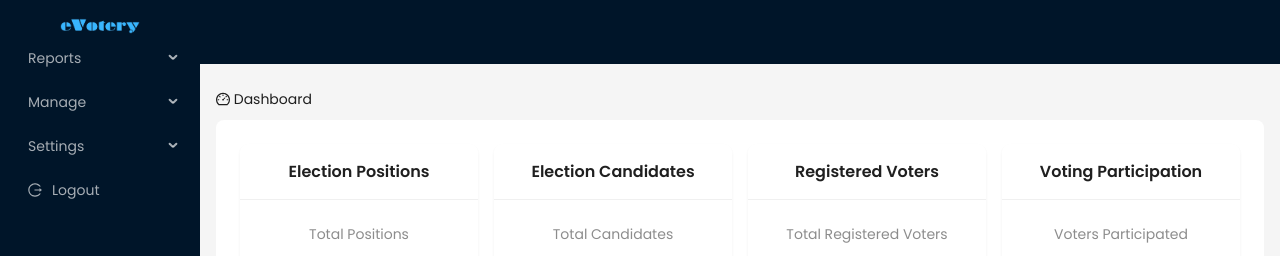
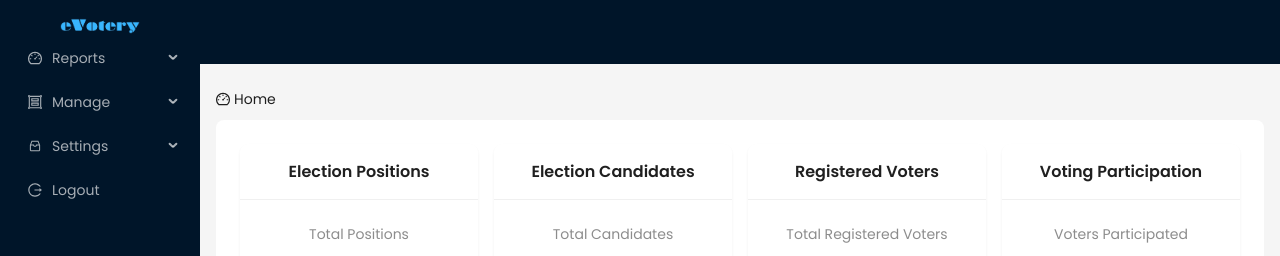
Before and after one commit to JM-creater/eVotery, a React (Vite) app in the folder Frontend/OnlineVotingSystem.Frontend/: page /admin-main in a window 1280 px wide. Shown: the top 256 px of the page. Built offline with nearby package versions, Linux system fonts and the light colour scheme; the HTML template or start-up script is replaced by a standard one.

Commit message:
Updated Admin_MIan.tsx and Voter_MainPage.tsx

```diff
--- a/Frontend/OnlineVotingSystem.Frontend/src/components/Login.tsx
+++ b/Frontend/OnlineVotingSystem.Frontend/src/components/Login.tsx
@@ -173,9 +173,9 @@ const Login: React.FC = () => {
                         </Form.Item>
 
                         <Link to={'/reset-password'}>
-                            <a className="login-form-forgot">
+                            <div className="login-form-forgot">
                                 Forgot password
-                            </a>
+                            </div>
                         </Link>
                     </div>
                 </Form.Item>
@@ -198,7 +198,7 @@ const Login: React.FC = () => {
                             <span className='title-no-account'>No account?</span>
 
                             <Link to={'/register-page'}>
-                                <a className='register-title'>Register now!</a>
+                                <div className='register-title'>Register now!</div>
                             </Link>
                         </div>
                     </div>
--- a/Frontend/OnlineVotingSystem.Frontend/src/components/admin/Admin_Main.css
+++ b/Frontend/OnlineVotingSystem.Frontend/src/components/admin/Admin_Main.css
@@ -27,3 +27,8 @@
     margin-left: 10px;
     font-size: 15px;
 }
+
+.breadcrumb-item-admin:hover {
+    text-decoration: underline;
+    cursor: pointer;
+}
--- a/Frontend/OnlineVotingSystem.Frontend/src/components/admin/Admin_Main.tsx
+++ b/Frontend/OnlineVotingSystem.Frontend/src/components/admin/Admin_Main.tsx
@@ -1,5 +1,5 @@
 import React, { useEffect, useState } from 'react';
-import { Badge, Breadcrumb, Layout, Menu, theme } from 'antd';
+import { Badge, Breadcrumb, Layout, Menu, MenuProps, theme } from 'antd';
 import '../admin/Admin_Main.css'
 import { useNavigate } from 'react-router-dom';
 import Logo from '../../assets/samples/Logo.png'
@@ -31,13 +31,13 @@ type AdminType = {
   voterImages?: string;
 }
 
-const { Header, Content, Sider } = Layout;
+const { Header, Content, Sider, Footer } = Layout;
 
 const GETVOTERS_COUNT_URL = 'https://localhost:7196/User/get-voters';
 
 const Admin_Main: React.FC = () => {
 
-  const [selectedItemMenu, setSelectedItemMenu] = useState<string>('1');
+  const [selectedItemMenu, setSelectedItemMenu] = useState<number>(1);
   const [admin, setAdmin] = useState<AdminType | null>(null);
   const [countVoters, setCountVoters] = useState<number>(0);
   const navigate = useNavigate();
@@ -52,7 +52,7 @@ const Admin_Main: React.FC = () => {
     navigate('/');
   };
 
-  const handleMenuClick = (menuItem: string) => {
+  const handleMenuClick = (menuItem: number) => {
     setSelectedItemMenu(menuItem);
   };
 
@@ -88,28 +88,107 @@ const Admin_Main: React.FC = () => {
 
   const renderComponent = () => {
     switch (selectedItemMenu) {
-      case '1':
+      case 1:
         return <Admin_Dashboard/>
-      case '2':
+      case 2:
         return <Admin_Votes/>
-      case '3':
+      case 3:
         return <Admin_VotersList/>
-      case '4':
+      case 4:
         return <Admin_Position/>
-      case '5':
+      case 5:
         return <Admin_Candidates/>
-      case '6':
+      case 6:
         return <Admin_Party/>
-      case '7':
+      case 7:
         return <Admin_BallotPosition/>
-      case '8':
+      case 8:
         return <Admin_ElectionTitle/>
-      case '9':
+      case 9:
         return <Admin_Profile/>
       default:
         return null;
     }
   };
+
+  const items: MenuProps['items'] = [
+    {
+      key: 'reports',
+      label: 'Reports',
+      icon: <DashboardOutlined />,
+      children: [
+        {
+          key: '1',
+          label: 'Dashboard',
+          icon: <DashboardOutlined />
+        },
+        {
+          key: '2',
+          label: 'Votes',
+          icon: <InboxOutlined />
+        },
+      ],
+    },
+    {
+      key: 'manage',
+      label: 'Manage',
+      icon: <GroupOutlined />,
+      children: [
+        {
+          key: '3',
+          label: (
+            <React.Fragment>
+              <span>Voters <Badge count={countVoters ?? 0}/></span>
+            </React.Fragment>
+          ),
+          icon: <GroupOutlined />
+        },
+        {
+          key: '4',
+          label: 'Position',
+          icon: <UnorderedListOutlined />
+        },
+        {
+          key: '5',
+          label: 'Candidates',
+          icon: <UsergroupAddOutlined />
+        },
+        {
+          key: '6',
+          label: 'Party',
+          icon: <UsergroupAddOutlined />
+        },
+      ],
+    },
+    {
+      key: 'settings',
+      label: 'Settings',
+      icon: <InboxOutlined />,
+      children: [
+        {
+          key: '7',
+          label: 'Ballot',
+          icon: <InboxOutlined />
+        },
+        {
+          key: '8',
+          label: 'Election',
+          icon: <FontColorsOutlined />
+        },
+        {
+          key: '9',
+          label: 'Profile',
+          icon: <UserOutlined />
+        },
+      ],
+    },
+    {
+      key: '10',
+      label: 'Logout',
+      icon: <LogoutOutlined />,
+      onClick: () => handleLogout(),
+    },
+  ];
 
   return (
     <Layout hasSider>
@@ -125,37 +204,16 @@ const Admin_Main: React.FC = () => {
       >
         <div className="demo-logo-vertical" />
 
+        <div className="image-dashboard-container">
+          <img src={Logo} width={80} height={30} alt='image-dashboard' />
+        </div>
+
         <Menu
           theme="dark"
           mode="inline"
-          onClick={({ key }) => handleMenuClick(key as string)}
-        >
-          <div className="image-dashboard-container">
-            <img src={Logo} width={80} height={30} alt='image-dashboard' />
-          </div>
-
-          <Menu.SubMenu key="reports" title="Reports">
-            <Menu.Item key="1"><DashboardOutlined /> Dashboard</Menu.Item>
-            <Menu.Item key="2"><InboxOutlined /> Votes</Menu.Item>
-          </Menu.SubMenu>
-
-          <Menu.SubMenu key="manage" title="Manage">
-            <Menu.Item key="3"><GroupOutlined /> Voters <Badge count={countVoters ?? 0}/> </Menu.Item>
-            <Menu.Item key="4"><UnorderedListOutlined /> Position</Menu.Item>
-            <Menu.Item key="5"><UsergroupAddOutlined /> Candidates</Menu.Item>
-            <Menu.Item key="6"><UsergroupAddOutlined/> Party</Menu.Item>
-          </Menu.SubMenu>
-
-          <Menu.SubMenu key="settings" title="Settings">
-            <Menu.Item key="7"><InboxOutlined /> Ballot</Menu.Item>
-            <Menu.Item key="8"><FontColorsOutlined /> Election</Menu.Item>
-            <Menu.Item key="9"><UserOutlined /> Profile</Menu.Item>
-          </Menu.SubMenu>
-
-          <Menu.Item key="10" onClick={handleLogout} icon={<LogoutOutlined />}>
-            Logout
-          </Menu.Item>
-        </Menu>
+          onClick={({ key }) => handleMenuClick(parseInt(key))}
+          items={items}
+        />
       </Sider>
 
       <Layout style={{ marginLeft: 200 }}>
@@ -180,49 +238,53 @@ const Admin_Main: React.FC = () => {
         </Header>
         <Content style={{ margin: '24px 16px 0', overflow: 'initial' }}>
 
-        <Breadcrumb style={{ margin: '0 0 10px' }}>
-          <Breadcrumb.Item><DashboardOutlined /> Dashboard</Breadcrumb.Item>
-          {selectedItemMenu === '2' && (
-              <React.Fragment>
-                  <Breadcrumb.Item>Votes</Breadcrumb.Item>
-              </React.Fragment>
-          )}
-          {selectedItemMenu === '3' && (
-              <React.Fragment>
-                  <Breadcrumb.Item>Voters</Breadcrumb.Item>
-              </React.Fragment>
-          )}
-          {selectedItemMenu === '4' && (
-              <React.Fragment>
-                  <Breadcrumb.Item>Position</Breadcrumb.Item>
-              </React.Fragment>
-          )}
-          {selectedItemMenu === '5' && (
-              <React.Fragment>
-                  <Breadcrumb.Item>Candidates</Breadcrumb.Item>
-              </React.Fragment>
-          )}
-          {selectedItemMenu === '6' && (
-              <React.Fragment>
-                  <Breadcrumb.Item>Party</Breadcrumb.Item>
-              </React.Fragment>
-          )}
-          {selectedItemMenu === '7' && (
-              <React.Fragment>
-                  <Breadcrumb.Item>Ballot</Breadcrumb.Item>
-              </React.Fragment>
-          )}
-          {selectedItemMenu === '8' && (
-              <React.Fragment>
-                  <Breadcrumb.Item>Election</Breadcrumb.Item>
-              </React.Fragment>
-          )}
-          {selectedItemMenu === '9' && (
-              <React.Fragment>
-                  <Breadcrumb.Item>Profile</Breadcrumb.Item>
-              </React.Fragment>
-          )}
-        </Breadcrumb>
+        <Breadcrumb
+          style={{ margin: '0 0 10px' }}
+          separator=">"
+          items={[
+            {
+              onClick: () => handleMenuClick(1),
+              title: (
+                  <React.Fragment>
+                      <DashboardOutlined />
+                      <span className="breadcrumb-item-admin">Home</span>
+                  </React.Fragment>
+              ),
+            },
+            ...(selectedItemMenu === 2 ? [{
+              onClick: () => handleMenuClick(2),
+              title: <span className="breadcrumb-item-admin">Votes</span>,
+            }] : []),
+            ...(selectedItemMenu === 3 ? [{
+              onClick: () => handleMenuClick(3),
+              title: <span className="breadcrumb-item-admin">Voters</span>,
+            }] : []),
+            ...(selectedItemMenu === 4 ? [{
+              onClick: () => handleMenuClick(4),
+              title: <span className="breadcrumb-item-admin">Position</span>,
+            }] : []),
+            ...(selectedItemMenu === 5 ? [{
+              onClick: () => handleMenuClick(5),
+              title: <span className="breadcrumb-item-admin">Candidates</span>,
+            }] : []),
+            ...(selectedItemMenu === 6 ? [{
+              onClick: () => handleMenuClick(6),
+              title: <span className="breadcrumb-item-admin">Party</span>,
+            }] : []),
+            ...(selectedItemMenu === 7 ? [{
+              onClick: () => handleMenuClick(7),
+              title: <span className="breadcrumb-item-admin">Ballot</span>,
+            }] : []),
+            ...(selectedItemMenu === 8 ? [{
+              onClick: () => handleMenuClick(8),
+              title: <span className="breadcrumb-item-admin">Election</span>,
+            }] : []),
+            ...(selectedItemMenu === 9 ? [{
+              onClick: () => handleMenuClick(9),
+              title: <span className="breadcrumb-item-admin">Profile</span>,
+            }] : []),
+          ]}
+        />
 
           <div
             style={{
@@ -235,13 +297,13 @@ const Admin_Main: React.FC = () => {
             {renderComponent()}
           </div>
         </Content>
-        {/* <Footer
+        <Footer
           style={{
             textAlign: 'center'
           }}
         >
           eVotery ©{new Date().getFullYear()} Created by Joseph Martin Garado
-        </Footer> */}
+        </Footer>
       </Layout>
     </Layout>
   );
--- a/Frontend/OnlineVotingSystem.Frontend/src/components/voter/Voter_MainPage.css
+++ b/Frontend/OnlineVotingSystem.Frontend/src/components/voter/Voter_MainPage.css
@@ -4,3 +4,8 @@
     align-items: center;
     margin-right: 15px;
 }
+
+.breadcrumb-item:hover {
+    text-decoration: underline;
+    cursor: pointer;
+}
--- a/Frontend/OnlineVotingSystem.Frontend/src/components/voter/Voter_MainPage.tsx
+++ b/Frontend/OnlineVotingSystem.Frontend/src/components/voter/Voter_MainPage.tsx
@@ -1,6 +1,6 @@
 import React, { useState } from 'react';
 import { Breadcrumb, Layout, Menu, theme } from 'antd';
-import Logo from '../../assets/samples/Logo.png'
+// import Logo from '../../assets/samples/Logo.png'
 import { useNavigate } from 'react-router-dom';
 import '../voter/Voter_MainPage.css'
 import { HomeOutlined } from '@ant-design/icons';
@@ -13,7 +13,7 @@ const { Header, Content } = Layout;
 const Voter_MainPage: React.FC = () => {
 
     const navigate = useNavigate();
-    const [selectedItemMenu, setSelectedItemMenu] = useState<string>('1');
+    const [selectedItemMenu, setSelectedItemMenu] = useState<number>(1);
 
     const {
         token: { colorBgContainer, borderRadiusLG },
@@ -23,17 +23,40 @@ const Voter_MainPage: React.FC = () => {
         navigate('/');
     };
 
-    const handleMenuClick = (menuItem: string) => {
+    const handleMenuClick = (menuItem: number) => {
         setSelectedItemMenu(menuItem);
     };
 
+    const menuItems = [
+        {
+            key: '1',
+            label: 'Home',
+            onClick: () => handleMenuClick(1),
+        },
+        {
+            key: '2',
+            label: 'Election',
+            onClick: () => handleMenuClick(2),
+        },
+        {
+            key: '3',
+            label: 'Result',
+            onClick: () => handleMenuClick(3),
+        },
+        {
+            key: '4',
+            label: 'Logout',
+            onClick: handleLogout,
+        },
+    ];
+
     const renderComponent = () => {
         switch (selectedItemMenu) {
-            case '1':
+            case 1:
                 return <Voter_HomePage/>
-            case '2':
+            case 2:
                 return <Voter_GettingStarted/>
-            case '3':
+            case 3:
                 return <Voter_ResultPage/>
             default:
                 return null;
@@ -58,39 +81,38 @@ const Voter_MainPage: React.FC = () => {
                     theme="dark"
                     mode="horizontal"
                     style={{ flex: 1, minWidth: 0 }}
-                    onClick={({ key }) => handleMenuClick(key as string)}
-                >
-                    <div className="image-home-container">
-                        <img src={Logo} width={80} height={30} alt='image-home' />
-                    </div>
-
-                    <Menu.Item key="1">Home</Menu.Item>
-                    <Menu.Item key="2">Election</Menu.Item>
-                    <Menu.Item key="3">Result</Menu.Item>
-                    <Menu.Item key="4" onClick={handleLogout}>Logout</Menu.Item>
-
-                </Menu>
+                    items={menuItems}
+                />
+                {/* <div className="image-home-container">
+                    <img src={Logo} width={80} height={30} alt='image-home' />
+                </div> */}
             </Header>
 
             <Content style={{ padding: '0 48px' }}>
 
-                <Breadcrumb style={{ margin: '16px 0' }}>
-                    <Breadcrumb.Item><HomeOutlined /> Home</Breadcrumb.Item>
+            <Breadcrumb
+                style={{ margin: '16px 0' }}
+                separator=">"
+                items={[
                     {
-                        selectedItemMenu === '2' && (
+                        onClick: () => handleMenuClick(1),
+                        title: (
                             <React.Fragment>
-                                <Breadcrumb.Item>Election</Breadcrumb.Item>
+                                <HomeOutlined />
+                                <span className="breadcrumb-item">Home</span>
                             </React.Fragment>
-                        )
-                    }
-                    {
-                        selectedItemMenu === '3' && (
-                            <React.Fragment>
-                                <Breadcrumb.Item>Result</Breadcrumb.Item>
-                            </React.Fragment>
-                        )
-                    }
-                </Breadcrumb>
+                        ),
+                    },
+                    ...(selectedItemMenu === 2 ? [{
+                        onClick: () => handleMenuClick(2),
+                        title: <span className="breadcrumb-item">Election</span>,
+                    }] : []),
+                    ...(selectedItemMenu === 3 ? [{
+                        onClick: () => handleMenuClick(3),
+                        title: <span className="breadcrumb-item">Result</span>,
+                    }] : [])
+                ]}
+            />
 
                 <div
                     style={{
```
Also changed, not shown: Frontend/OnlineVotingSystem.Frontend/src/components/admin/Test_Page.tsx (added, +83 -0 lines).
